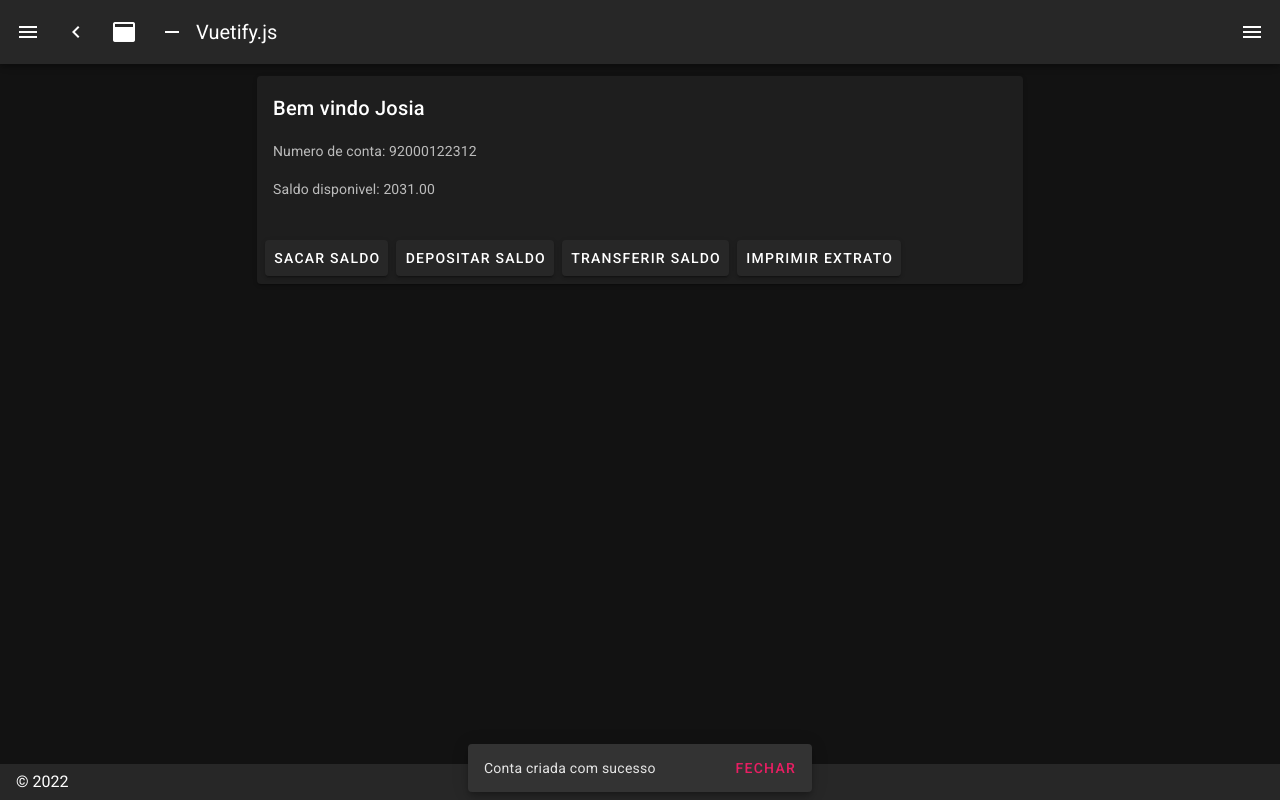
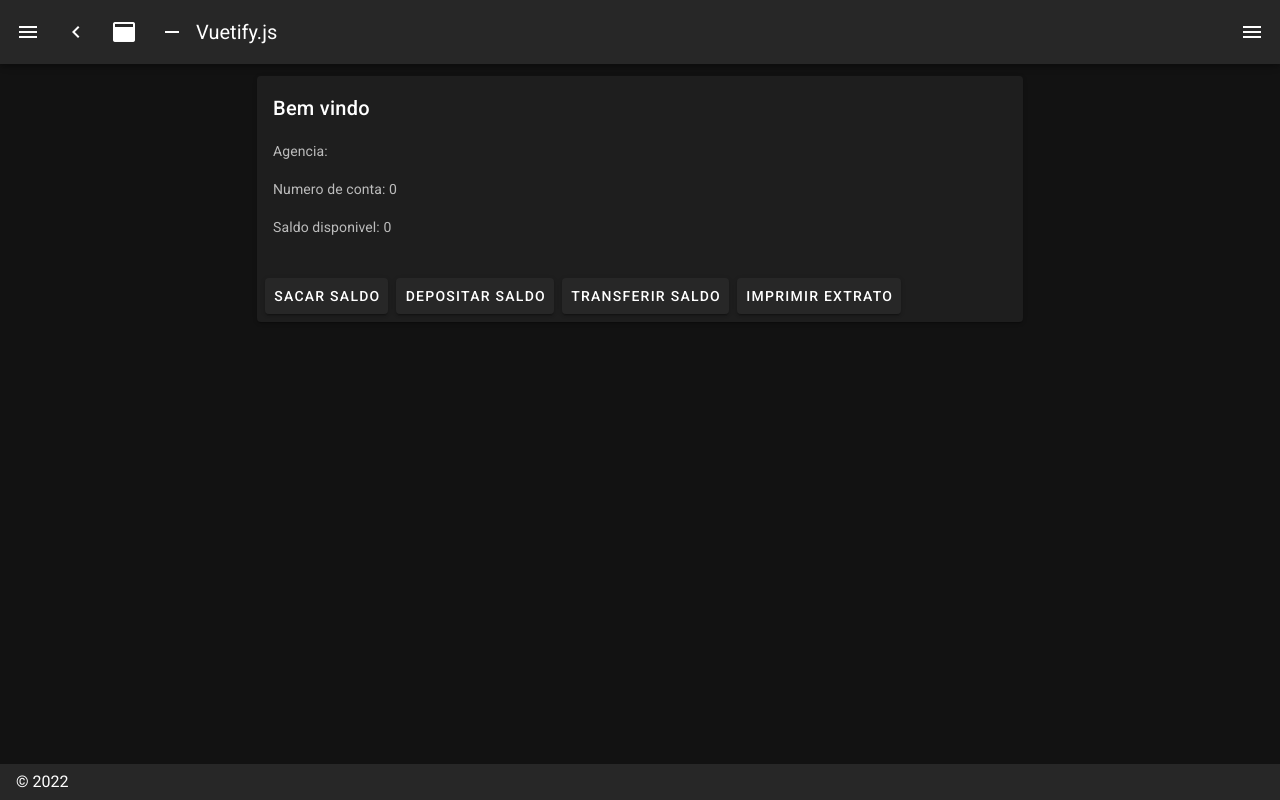
Before and after one commit to JosiaAlmeida/sistema-bancario-web, a Nuxt app: page / in a window 1280 px wide. Both pictures are taken after a click on the button "CRIAR CONTA". Built offline with nearby package versions, Linux system fonts and the light colour scheme.

Commit message:
metodo sacar e depositar

```diff
--- a/components/CreateUser.vue
+++ b/components/CreateUser.vue
@@ -7,27 +7,35 @@
           <v-text-field
             label="Nome do usuario"
             :counter="10"
+            v-model="name"
             required
           ></v-text-field>
           <v-text-field
             label="Qual a sua agencia?"
             :counter="10"
             required
+            v-model="agencie"
           ></v-text-field>
           <v-text-field
             label="Numero de conta"
             :counter="10"
             required
+            v-model="numberAccount"
           ></v-text-field>
           <v-text-field
             label="Saldo inicial"
             :counter="10"
             required
+            v-model="sale"
           ></v-text-field>
         </v-form>
       </v-card-text>
       <v-card-actions>
-        <v-btn depressed color="primary" @click="handleClick()">
+        <v-btn
+          depressed
+          color="primary"
+          @click="handleClick(name, agencie, numberAccount, sale)"
+        >
           Criar conta
         </v-btn>
       </v-card-actions>
@@ -37,6 +45,14 @@
 
 <script>
 export default {
+  data() {
+    return {
+      name: "",
+      numberAccount: 0,
+      sale: 0,
+      agencie: "",
+    };
+  },
   props: {
     ["handleClick"]: Function,
   },
--- a/components/ProfileUser.vue
+++ b/components/ProfileUser.vue
@@ -1,17 +1,33 @@
 <template>
   <v-col sm="12" md="8">
     <v-card>
-      <v-card-title> Bem vindo Josia </v-card-title>
+      <v-card-title> Bem vindo {{ name }} </v-card-title>
       <v-card-text>
-        <p>Numero de conta: 92000122312</p>
-        <p>Saldo disponivel: 2031.00</p>
+        <p>Agencia: {{ agencie }}</p>
+        <p>Numero de conta: {{ number }}</p>
+        <p>Saldo disponivel: {{ sale }}</p>
       </v-card-text>
       <v-card-actions>
-        <v-btn> Sacar saldo </v-btn>
-        <v-btn> depositar saldo </v-btn>
-        <v-btn> Transferir saldo </v-btn>
-        <v-btn> Imprimir extrato </v-btn>
+        <v-btn @click="opeSacar(2)"> Sacar saldo </v-btn>
+        <v-btn @click="opeDepositar(3)"> depositar saldo </v-btn>
+        <v-btn @click="opeTransfer(4)"> Transferir saldo </v-btn>
+        <v-btn @click="opeExtrato(5)"> Imprimir extrato </v-btn>
       </v-card-actions>
     </v-card>
   </v-col>
 </template>
+
+<script>
+export default {
+  props: {
+    ["name"]: String,
+    ["number"]: Number,
+    ["agencie"]: String,
+    ["sale"]: Number,
+    ["opeSacar"]: Function,
+    ["opeDepositar"]: Function,
+    ["opeTransfer"]: Function,
+    ["opeExtrato"]: Function,
+  },
+};
+</script>
--- /dev/null
+++ b/components/SacarSale.vue
@@ -0,0 +1,50 @@
+<template>
+  <v-col md="8" sm="12">
+    <v-card>
+      <v-card-text>
+        <p>Saldo de conta: {{ sale }}</p>
+        <v-row align="center" justify="center">
+          <v-col cols="4">
+            <v-form>
+              <v-text-field
+                v-model="value"
+                :label="
+                  'Valor para ' + currentStep == 2 ? 'Sacar' : 'Depositar'
+                "
+              ></v-text-field>
+            </v-form>
+          </v-col>
+        </v-row>
+      </v-card-text>
+      <v-card-actions>
+        <v-btn @click="sacarOrDepositar(value)">{{
+          currentStep == 2 ? "Sacar" : "Depositar"
+        }}</v-btn>
+        <v-btn @click="profile(1)">Perfil</v-btn>
+      </v-card-actions>
+    </v-card>
+  </v-col>
+</template>
+
+<script>
+export default {
+  data() {
+    return {
+      value: 0,
+    };
+  },
+  props: {
+    ["sale"]: Number,
+    ["currentStep"]: Number,
+    ["sacarOrDepositar"]: Function,
+    ["profile"]: Function,
+  },
+  watch: {
+    sale: {
+      handler() {
+        this.value = 0;
+      },
+    },
+  },
+};
+</script>
--- a/pages/index.vue
+++ b/pages/index.vue
@@ -1,8 +1,25 @@
 <template>
   <v-row justify="center" align="center">
-    <CreateUser v-if="step == 0" :handleClick="nextStep" />
-    <ProfileUser v-if="step == 1" />
-    <SnackBars :snackbar="snackbar" :text="text[step - 1]" />
+    <CreateUser v-if="step == 0" :handleClick="createUser" />
+    <ProfileUser
+      v-if="step == 1"
+      :name="User.name"
+      :agencie="User.agencie"
+      :number="Number(User.numberAccount)"
+      :sale="Number(User.sale)"
+      :opeSacar="operation"
+      :opeDepositar="operation"
+      :opeExtrato="operation"
+      :opeTransfer="operation"
+    />
+    <SacarSale
+      v-if="step == 2 || step == 3"
+      :currentStep="step"
+      :profile="operation"
+      :sacarOrDepositar="sacarOrDepositar"
+      :sale="Number(User.sale)"
+    />
+    <!-- <SnackBars :snackbar="snackbar" :text="text[step - 1]" /> -->
   </v-row>
 </template>
 
@@ -10,20 +27,34 @@
 import CreateUser from "~/components/CreateUser.vue";
 import ProfileUser from "../components/ProfileUser.vue";
 import SnackBars from "~/components/SnackBars.vue";
+import { Account } from "@/repository/account";
+import SacarSale from "~/components/SacarSale.vue";
+
 export default {
   name: "IndexPage",
-  components: { CreateUser, ProfileUser, SnackBars },
+  components: { CreateUser, ProfileUser, SnackBars, SacarSale },
   data() {
     return {
       step: 0,
       snackbar: false,
       text: ["Conta criada com sucesso"],
+      User: null,
     };
   },
   methods: {
-    nextStep() {
+    createUser(name, agencie, numberAccount, sale) {
+      this.User = new Account(name, agencie, numberAccount, sale);
       this.step++;
-      this.snackbar = true;
+    },
+    operation(v) {
+      this.step = v;
+    },
+    sacarOrDepositar(v) {
+      if (this.step == 2) {
+        this.User.sacar(v);
+      } else if (this.step == 3) {
+        this.User.depositar(v);
+      }
     },
   },
 };
--- /dev/null
+++ b/repository/account.js
@@ -0,0 +1,28 @@
+class Account {
+  name
+  numberAccount
+  sale
+  agencie
+  constructor(name, agencie, numberAccount, sale) {
+    this.name = name
+    this.agencie = agencie
+    this.numberAccount = numberAccount
+    this.sale = sale
+  }
+
+  sacar(value) {
+    if (this.sale >= value)
+      this.sale -= value
+  }
+  depositar(value) {
+    this.sale = Number(this.sale) + Number(value)
+  }
+  transferir(value, Account) {
+    this.sale -= value
+    Account.depositar(value)
+  }
+  ImprimirExtracto() {
+    return "*******EXTRATO***********\nAgencia: " + this.agencie + "\nNumero: " + this.numberAccount + "\nSaldo: " + this.sale
+  }
+}
+module.exports = { Account }
```
